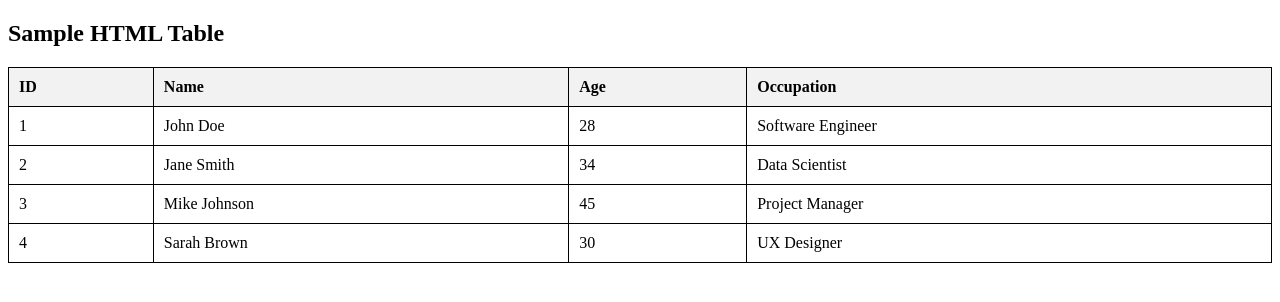
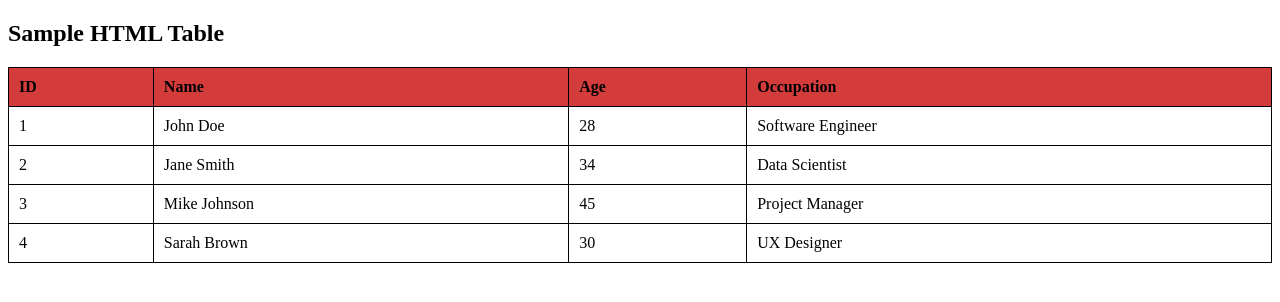
Before and after one commit to nawindra/nawindra, a plain HTML site: page index.html in a window 1280 px wide. Drawn offline with Linux system fonts and the light colour scheme.

Commit message:
red cell

```diff
--- a/index.html
+++ b/index.html
@@ -17,7 +17,7 @@
             text-align: left;
         }
         th {
-            background-color: #f2f2f2;
+            background-color: #d43c3c;
         }
     </style>
 </head>
```
